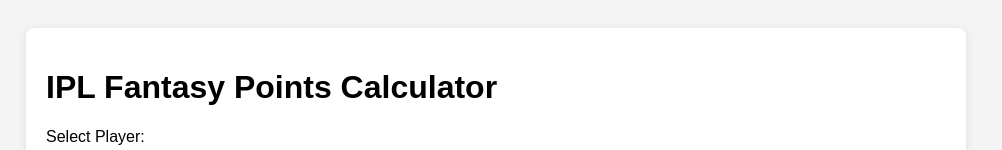
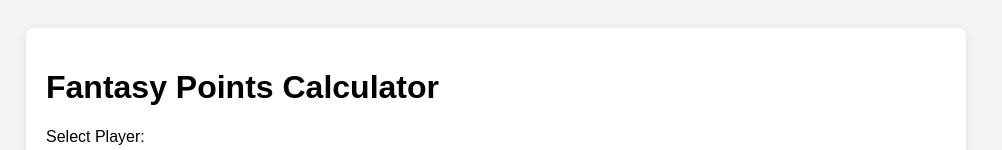
Before and after one commit to lalithvedavyas/Fantasygames, a plain HTML site: page index.html in a window 1280 px wide. Shown: the top 150 px of the page, without its empty margins (144-1146 px from the left). Drawn offline with Linux system fonts and the light colour scheme; no server answers.

Commit message:
Add files via upload

```diff
--- a/index.html
+++ b/index.html
@@ -28,7 +28,7 @@
 </head>
 <body>
   <div class="container">
-    <h1>IPL Fantasy Points Calculator</h1>
+    <h1>Fantasy Points Calculator</h1>
 
     <!-- Player Selection -->
     <label for="playerSelect">Select Player:</label>
```
